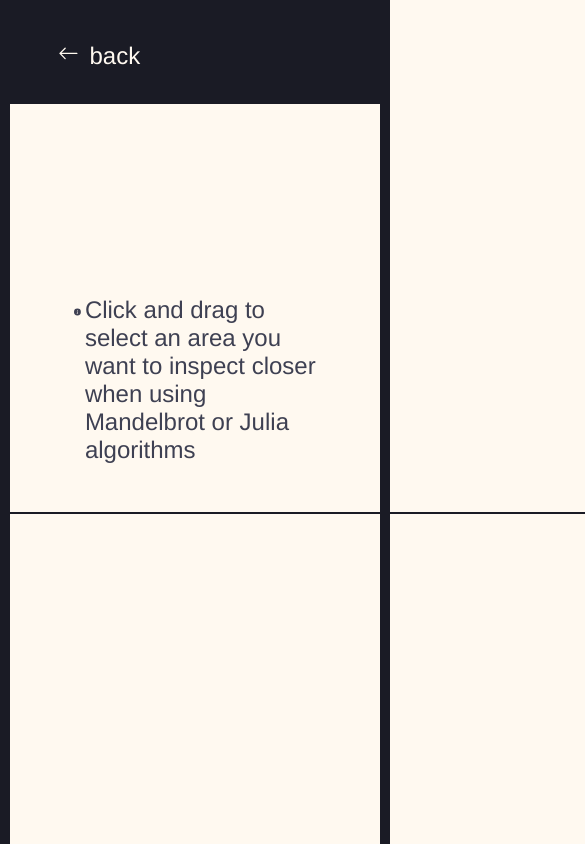
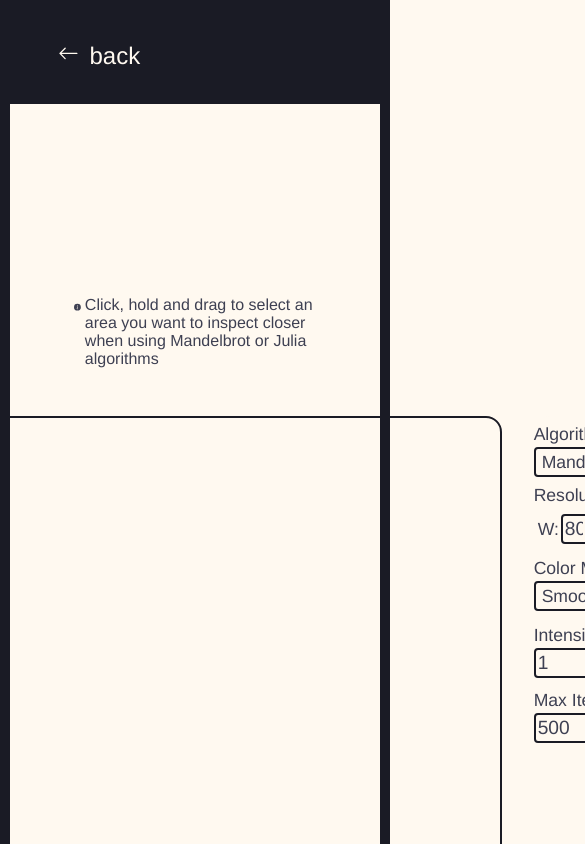
Before and after one commit to Septy2000/Portfolio-Website, a Next.js app: page /fractals-explorer in a window 390 px wide. Shown: the top 844 px of the page, 585 px wide, since content can reach past the window. Built offline with nearby package versions, Linux system fonts and the light colour scheme.

Commit message:
Font size updates for mobile readability;

```diff
--- a/src/components/ErrorText/ErrorText.styled.tsx
+++ b/src/components/ErrorText/ErrorText.styled.tsx
@@ -15,5 +15,5 @@
 export const BsExclamationCircleIcon = styled(BsExclamationCircle)`
     color: ${({ theme }) => theme.colors.error};
     margin-right: 2px;
-    font-size: 1.2rem;
+    font-size: 1.4rem;
 `;
--- a/src/components/NavigationBar/NavigationBar.styled.tsx
+++ b/src/components/NavigationBar/NavigationBar.styled.tsx
@@ -11,7 +11,6 @@
 `;
 
 export const Name = styled.h1`
-    font-size: 2rem;
     color: ${({ theme }) => theme.colors.orange};
 `;
 
@@ -21,8 +20,8 @@
     margin-left: ${({ theme }) => theme.margin.medium};
 `;
 
-export const NavigationLink = styled.div`
-    font-size: 1.5rem;
+export const NavigationLink = styled.h2`
+    font-weight: normal;
     margin: 0 ${({ theme }) => theme.margin.medium};
     @media (max-width: ${({ theme }) => theme.screen.medium}) {
         margin: 0 ${({ theme }) => theme.margin.small};
--- a/src/components/Sections/FractalsGeneratorSections/FractalsSection/FractalsSection.styled.tsx
+++ b/src/components/Sections/FractalsGeneratorSections/FractalsSection/FractalsSection.styled.tsx
@@ -21,8 +21,8 @@
     align-items: center;
 `;
 export const Canvas = styled.canvas`
-    width: 1200px;
-    height: 900px;
+    width: 800;
+    height: 600px;
     border-radius: ${({ theme }) => theme.borderRadius.small};
     border: ${({ theme }) => `${theme.border.small} solid ${theme.colors.surface.secondary}`};
 `;
--- a/src/components/Sections/FractalsGeneratorSections/FractalsSection/FractalsSection.tsx
+++ b/src/components/Sections/FractalsGeneratorSections/FractalsSection/FractalsSection.tsx
@@ -272,7 +272,7 @@
         // Reset complex plane boundaries and scaling factor
         complexPlaneBoundariesRef.current = defaultComplexPlaneBoundaries;
         scalingFactorRef.current = canvasRef.current
-            ? localTypedParametersRef.current.width / 1200
+            ? localTypedParametersRef.current.width / 800
             : 1;
 
         const seed = isNaN(localTypedParametersRef.current.customSeed)
--- a/src/components/Sections/FractalsGeneratorSections/GeneratorInformationSection/GeneratorInformationSection.styled.tsx
+++ b/src/components/Sections/FractalsGeneratorSections/GeneratorInformationSection/GeneratorInformationSection.styled.tsx
@@ -12,7 +12,7 @@
 
 export const InfoIcon = styled(BsFillInfoCircleFill)`
     color: ${({ theme }) => theme.colors.text.primary};
-    font-size: 2rem;
+    font-size: 1.4rem;
     margin-right: 4px;
 `;
 
@@ -25,5 +25,5 @@
 
 export const InfoText = styled.p`
     color: ${({ theme }) => theme.colors.text.primary};
-    font-size: 1.5rem;
+    font-size: 1rem;
 `;
--- a/src/components/Sections/FractalsGeneratorSections/GeneratorInformationSection/GeneratorInformationSection.tsx
+++ b/src/components/Sections/FractalsGeneratorSections/GeneratorInformationSection/GeneratorInformationSection.tsx
@@ -2,7 +2,7 @@
 
 export default function GeneratorInformationSection() {
     const info = [
-        "Click and drag to select an area you want to inspect closer when using Mandelbrot or Julia algorithms",
+        "Click, hold and drag to select an area you want to inspect closer when using Mandelbrot or Julia algorithms",
     ];
 
     return (
```
Also changed, not shown: src/components/Sections/LandingPageSections/ExperienceSection/TimelineDescriptionItem/TimelineDescriptionItem.styled.tsx (+3 -7 lines), src/components/Sections/LandingPageSections/ProjectsSection/ProjectCard/ProjectCard.styled.tsx (+3 -4 lines), src/components/Sections/LandingPageSections/ProjectsSection/ProjectsSection.styled.tsx (+7 -15 lines).
